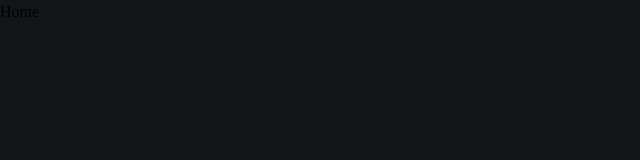
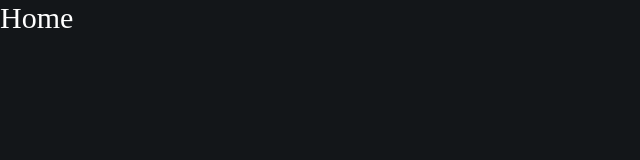
Before and after one commit to idrissruso/carepulse, a Next.js app: page / in a window 1280 px wide. Shown: the top 160 px of the page, without its empty margins (0-640 px from the left). Built offline with nearby package versions, Linux system fonts and the light colour scheme.

Commit message:
refactor: Update home page heading style

```diff
--- a/src/app/page.tsx
+++ b/src/app/page.tsx
@@ -3,7 +3,7 @@ import Image from 'next/image'
 export default function Home() {
   return (
     <div>
-      <h1>Home</h1>
+      <h1 className="text-white text-3xl">Home</h1>
     </div>
   )
 }
```
